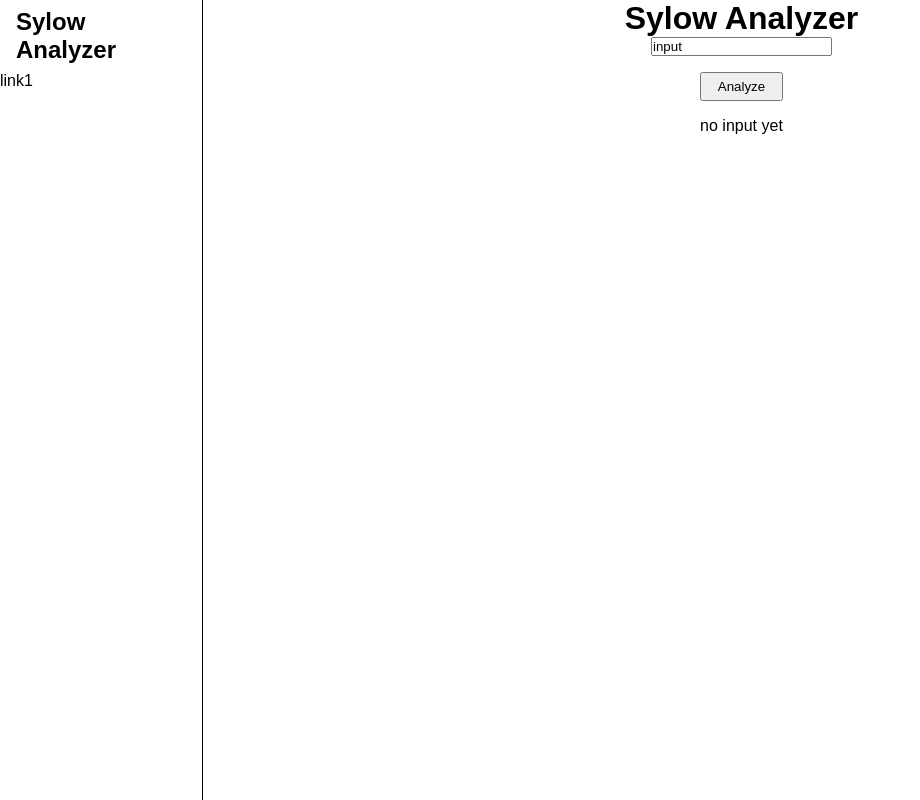
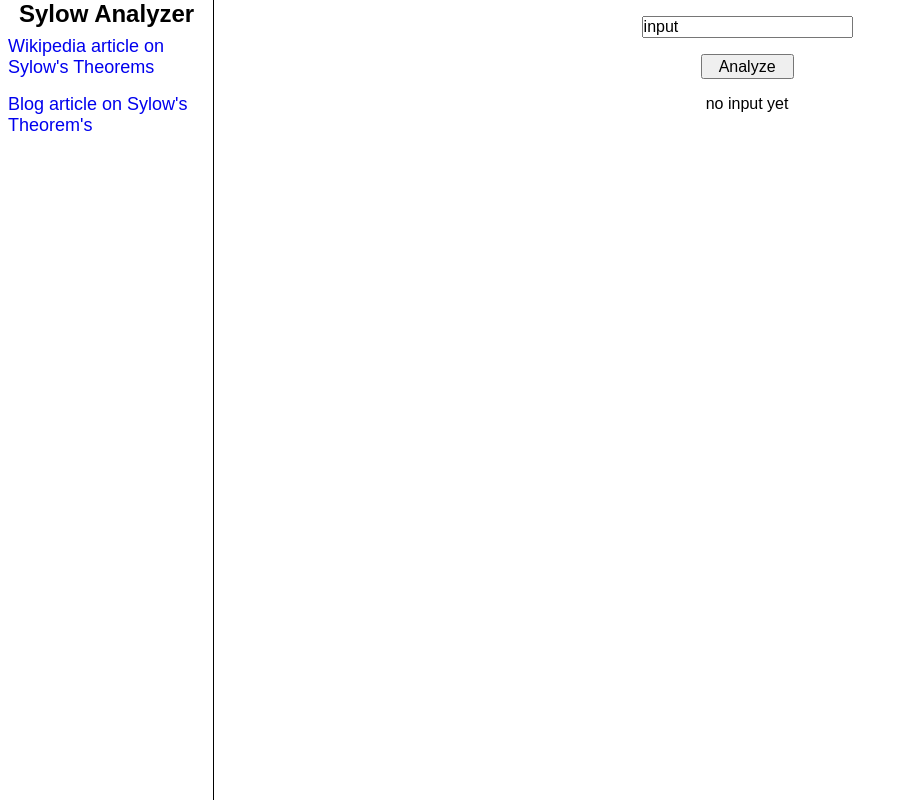
Before and after one commit to AndrewWD1/Sylow, a React (Create React App) app: page / in a window 1280 px wide. Shown: the whole page, without its empty margins (0-920 px from the left). Built offline with nearby package versions, Linux system fonts and the light colour scheme; a web font is replaced by a local one.

Commit message:
redesign

```diff
--- a/src/App.tsx
+++ b/src/App.tsx
@@ -1,17 +1,27 @@
-import React, { useState } from "react";
-import styled from "styled-components";
+import React, { useEffect, useState } from "react";
+import styled, { css } from "styled-components";
 import Nav from "./components/Nav";
 import { SylowResult } from "./components/SylowResult";
 import { completeSylow, ISylow } from "./utils/sylow";
 
-const AppContainer = styled.div`
+interface AppContainerProps {
+  horizontal: boolean;
+}
+
+const AppContainer = styled.div<AppContainerProps>`
   font-family: sans-serif;
   display: flex;
   height: 100vh;
   width: 100vw;
+  ${(props) =>
+    props.horizontal &&
+    css`
+      flex-direction: column;
+    `}
 `;
 
 const Container = styled.main`
+  margin-top: 1rem;
   font-family: sans-serif;
   display: flex;
   flex-direction: column;
@@ -19,11 +29,14 @@ const Container = styled.main`
   width: 100%;
 `;
 
-const Input = styled.input``;
+const Input = styled.input`
+  font-size: 1rem;
+`;
 
 const Button = styled.button`
+  font-size: 1rem;
   margin: 1rem;
-  padding: 0.3rem 1rem;
+  padding: 0.1rem 1rem;
 
   &:hover {
     cursor: pointer;
@@ -32,18 +45,25 @@ const Button = styled.button`
 
 export default function App() {
   const [input, setInput] = useState("input");
+  const [answer, setAnswer] = useState(null as ISylow | null);
+  const [width, setWidth] = useState(window.innerWidth);
 
-  const [answer, setAnswer] = useState(null as ISylow | null);
+  useEffect(() => {
+    function handleResize() {
+      setWidth(window.innerWidth);
+    }
+    window.addEventListener("resize", handleResize);
+    return () => window.removeEventListener("resize", handleResize);
+  }, [width]);
 
   const handleClick = () => {
     setAnswer(completeSylow(Number(input)));
   };
 
   return (
-    <AppContainer>
-      <Nav />
+    <AppContainer horizontal={width < 800}>
+      <Nav horizontal={width < 800} />
       <Container>
-        <h1>Sylow Analyzer</h1>
         <Input value={input} onChange={(e) => setInput(e.target.value)} />
         <Button onClick={handleClick}>Analyze</Button>
         {answer ? <SylowResult analysis={answer} /> : <div>no input yet</div>}
--- a/src/components/Nav.tsx
+++ b/src/components/Nav.tsx
@@ -1,20 +1,98 @@
-import React from "react";
-import styled from "styled-components";
+import React, { useState } from "react";
+import styled, { css } from "styled-components";
 
-const NavContainer = styled.nav`
-  width: 15rem;
+interface NavContainerProps {
+  horizontal: boolean;
+  dropped: boolean;
+}
+
+const NavContainer = styled.nav<NavContainerProps>`
   border-right: 1px solid black;
+  display: flex;
+
+  ${(props) =>
+    props.horizontal
+      ? css`
+          flex-direction: column;
+          align-items: flex-start;
+
+          & .With-Button {
+            width: 100%;
+            display: flex;
+            justify-content: space-between;
+          }
+        `
+      : css`
+          width: 16rem;
+          flex-direction: column;
+        `}
+
+  & .Title {
+    text-align: center;
+
+    ${(props) =>
+      !props.horizontal &&
+      css`
+        align-self: center;
+      `}
+  }
+
+  & .Links {
+    display: flex;
+    flex-direction: column;
+    align-items: flex-start;
+    ${(props) =>
+      props.dropped || !props.horizontal
+        ? css``
+        : css`
+            display: none;
+          `}
+
+    a {
+      margin: 0.5rem;
+      text-decoration: unset;
+      font-size: large;
+    }
+  }
 `;
 
-const Title = styled.h1`
-  padding: 0.5rem 1rem;
+const Button = styled.div`
+  width: 40px;
+  margin: 0.6rem;
+
+  &:hover {
+    cursor: pointer;
+  }
+
+  .line {
+    height: 0.5rem;
+    border-top: 2px solid;
+  }
 `;
 
-const Nav = () => {
+const Nav: React.FC<{ horizontal: boolean }> = ({ horizontal }) => {
+  const [dropped, toggleDropped] = useState(false);
+
   return (
-    <NavContainer>
-      <Title>Sylow Analyzer</Title>
-      <div>link1</div>
+    <NavContainer horizontal={horizontal} dropped={dropped}>
+      <div className="With-Button">
+        <h1 className="Title">Sylow Analyzer</h1>
+        {horizontal && (
+          <Button onClick={() => toggleDropped(!dropped)}>
+            <div className="line" />
+            <div className="line" />
+            <div className="line" />
+          </Button>
+        )}
+      </div>
+      <div className="Links">
+        <a href="https://en.wikipedia.org/wiki/Sylow_theorems">
+          Wikipedia article on Sylow's Theorems
+        </a>
+        <a href="https://andrewdoumont.netlify.app/2020_11_13_Sylow's_Theorems/">
+          Blog article on Sylow's Theorem's
+        </a>
+      </div>
     </NavContainer>
   );
 };
--- a/src/components/SylowResult.tsx
+++ b/src/components/SylowResult.tsx
@@ -9,11 +9,15 @@ const Container = styled.div`
   padding-top: 0rem;
   display: flex;
   flex-direction: column;
+  margin: 0 1rem 1rem 1rem;
+
+  & .Factors {
+    display: inline-block;
+  }
 `;
 
 const Table = styled.table`
   text-align: left;
-
   border: 1px solid black;
 
   th {
@@ -43,25 +47,32 @@ export const SylowResult: React.FC<{
   return (
     <Container>
       <h2>
-        Sylow subgroup factors for groups of order: {analysis.int} =
+        Sylow subgroup factors for groups of order:{" "}
+        <span className="Factors">
+          {analysis.int} ={" "}
           {analysis.factorization.map((fac) => (
             <>
               {fac[0]}
               <sup>{fac[1]}</sup>
             </>
           ))}
+        </span>
       </h2>
       <Table>
+        <thead>
           <tr>
             <th>p</th>
             <th>(p, t mod p)</th>
           </tr>
+        </thead>
+        <tbody>
           {analysis.sylowFactorization.map((p) => (
             <tr>
               <td>{p.primeFactor}</td>
               <td>{stringifySylowResult(p)}</td>
             </tr>
           ))}
+        </tbody>
       </Table>
       <h2>Analysis: </h2>
       <div>{analysis.analysis}</div>
```
Also changed, not shown: 1 other file (tests, documents, lock files or other folders). Lines whose indentation alone changed are shown as unchanged.
